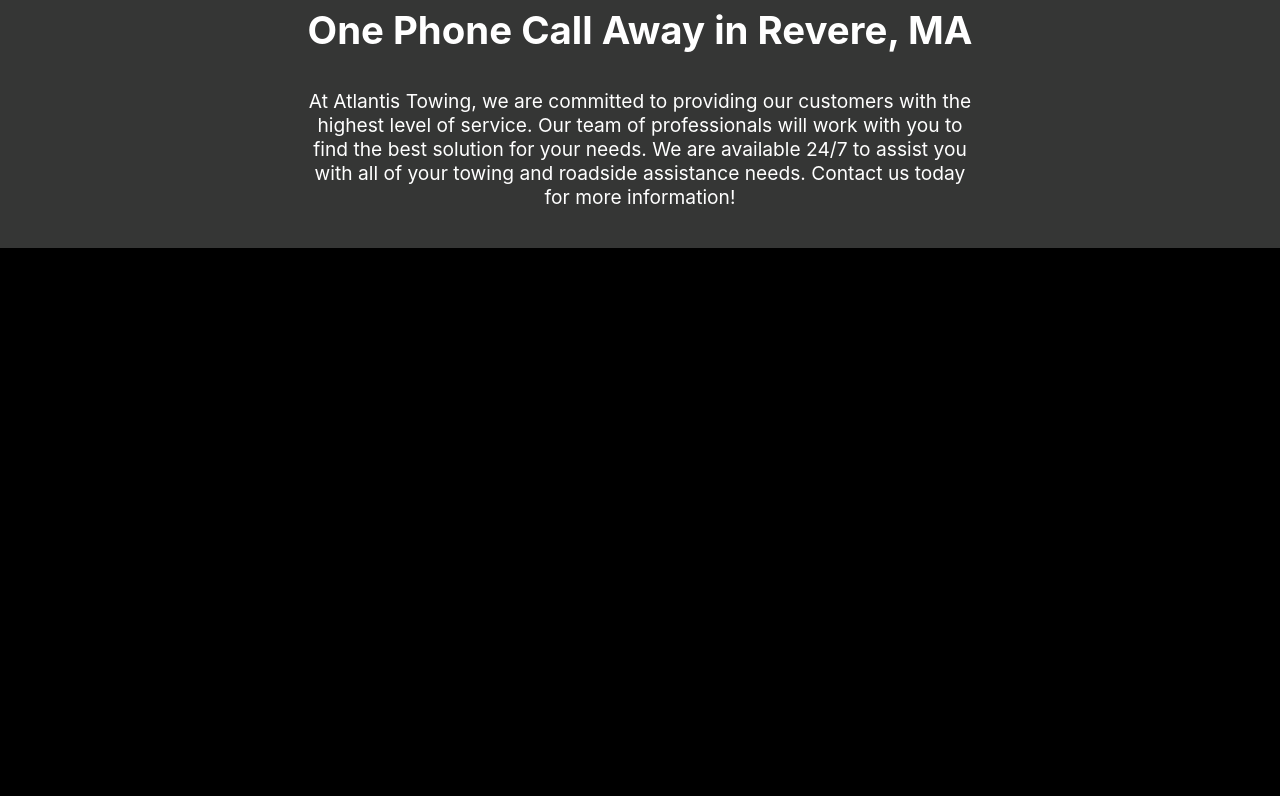
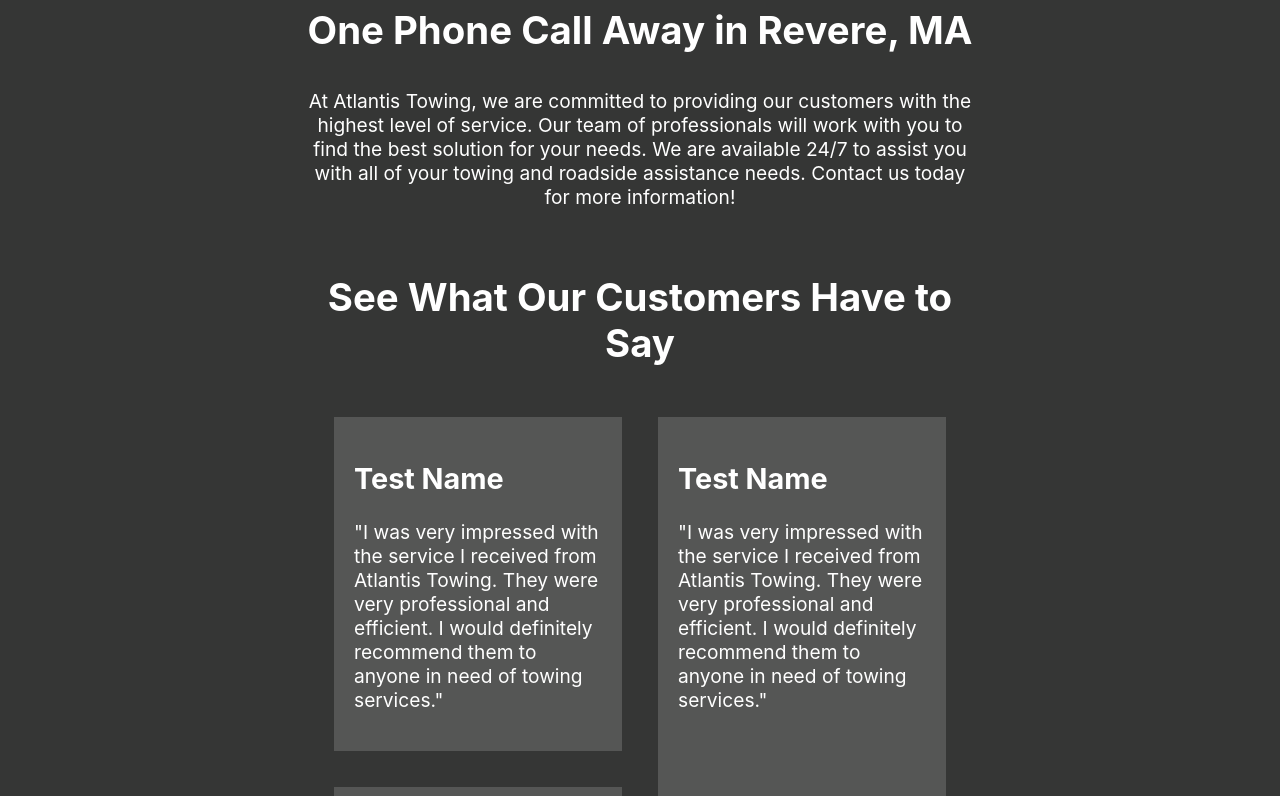
Before and after one commit to JFrongillo/atlantistowingma, a React (Create React App) app: page / in a window 1280 px wide. Shown: the part 2001-2797 px from the top of the page. Before the commit the page ends 2249 px from the top, so only its background shows below. Built offline with nearby package versions, Linux system fonts and the light colour scheme.

Commit message:
Reviews, changed about pic, footer

```diff
--- a/public/index.html
+++ b/public/index.html
@@ -7,7 +7,7 @@
     <meta name="theme-color" content="#000000" />
     <meta
       name="description"
-      content="Web site created using create-react-app"
+      content="A fast, efficient, and reliable towing service in Massachusetts. We offer 24/7 emergency towing, roadside assistance, and junk car removal. Call us today!"
     />
     <link rel="apple-touch-icon" href="%PUBLIC_URL%/logo192.png" />
     <!--
@@ -24,7 +24,7 @@
       work correctly both with client-side routing and a non-root public URL.
       Learn how to configure a non-root public URL by running `npm run build`.
     -->
-    <title>React App</title>
+    <title>Atlantis Towing MA</title>
   </head>
   <body>
     <noscript>You need to enable JavaScript to run this app.</noscript>
--- a/src/App.js
+++ b/src/App.js
@@ -3,6 +3,7 @@
 
 //Importing Header and **FUTURE** Footer Components
 import Header from './components/Header/Header';
+import Footer from './components/Footer/Footer';
 
 //Importing visable pages Pages
 import Main from './pages/main/Main';
@@ -22,6 +23,7 @@
                 <Route path="*" element={<NotFound/>} />
             </Routes>
         </div>
+        <Footer />
     </div>
   );
 }
--- /dev/null
+++ b/src/components/Footer/Footer.css
@@ -0,0 +1,34 @@
+.footer-container{
+    display: grid;
+    gap: 1rem;
+    grid-template-columns: 1fr 1fr 1fr 1fr 1fr;
+    grid-template-areas: ". tagline services contact . ";
+}
+
+.footer-container ul{
+    list-style: none;
+}
+
+.footer-container a{
+    color: white;
+    text-decoration: none;
+}
+
+.footer-container a:hover{
+    color: rgb(132, 136, 132);
+}
+
+.footer-tagline{
+    grid-area: tagline;
+    text-align: center;
+}
+
+.footer-services{
+    grid-area: services;
+    text-align: center;
+}
+
+.footer-contact{
+    grid-area: contact;
+    text-align: center;
+}
--- /dev/null
+++ b/src/components/Footer/Footer.js
@@ -0,0 +1,29 @@
+import "./Footer.css";
+export default function Footer() {
+    return(
+        <div class="footer-container">
+            <div class = "footer-tagline">
+                <h1>Atlanis Towing</h1>
+                <h2>We met by accident</h2>
+                <h3>Reliable towing for the New England area.</h3>
+            </div>
+            <div class = "footer-services">
+                <h1>Services</h1>
+                <ul>
+                    <li><a href = "#">Towing</a></li>
+                    <li><a href = "#">Storage</a></li>
+                    <li><a href = "#">Tire Changes</a></li>
+                    <li><a href = "#">Vehicle Repairs</a></li>
+                </ul>
+            </div>
+            <div class = "footer-contact">
+                <h1>Contact Us</h1>
+                <ul>
+                    <li>Phone: <a href = "tel:7814851800">781-485-1800</a></li>
+                    <li>Email: <a href = "mailto:towline@gmx.com">towline@gmx.com</a></li>
+                    <li>Address: <a href = "https://maps.app.goo.gl/xPYMUzgDzjmhjGSt9">851 Broadway, Revere, MA 02151</a></li>
+                </ul>
+            </div>
+        </div>
+    )
+}
--- a/src/index.css
+++ b/src/index.css
@@ -1,8 +1,4 @@
 :root{
-  --primary-red: #FF4433;
-  --primary-blue: #3B5998;
-  --primary-blue-faded: rgb(59, 89, 152, 0.5);
-  --border-shadow: solid rgba(155, 155, 155, 0.068) 2px;
   --text-extra-large: 3em;
   --text-large: 2em;
   --text-medium: 1.2em;
--- a/src/pages/main/Main.css
+++ b/src/pages/main/Main.css
@@ -97,7 +97,7 @@
 }
 
 .about-image{
-    background-image: url(./images/towtruck.jpg);
+    background-image: url(./images/towtruck2.jpg);
     background-size:contain;
     background-repeat: no-repeat;
     background-position: center;
@@ -270,4 +270,46 @@
         text-align:  center;
         padding: 10px 100px 10px;
     }
+
 }
+
+.reviews-container{
+    display: grid;
+    gap: 1rem;
+    grid-template-columns: 1fr 1fr 1fr 1fr;
+    grid-template-areas: ". shead shead ."
+                         ". r1 r2 ."
+                         ". r3 r2 ."
+                         ". r4 r4 .";
+}
+
+.review{
+    background-color: rgba(132, 136, 132, 0.4);
+    padding: 20px;
+    margin: 10px;
+}
+
+.review-head{
+    grid-area: shead;
+    text-align: center;
+}
+
+.r1{
+    grid-area: r1;
+    background-color: rgba(132, 136, 132, 0.4);
+}
+
+.r2{
+    grid-area: r2;
+    background-color: rgba(132, 136, 132, 0.4);
+}
+
+.r3{
+    grid-area: r3;
+    background-color: rgba(132, 136, 132, 0.4);
+}
+
+.r4{
+    grid-area: r4;
+    background-color: rgba(132, 136, 132, 0.4);
+}
--- a/src/pages/main/Main.js
+++ b/src/pages/main/Main.js
@@ -57,13 +57,35 @@
                     </div>
                 </div>
             </div>
-            <div class="guarantee-container">
+            <div class="guarantee-container" id = "testimonials">
                 <div class="guarantee-text">
                     <h1>Professional Roadside Assistance Services Is One Phone Call Away in Revere, MA</h1>
                     <p>At Atlantis Towing, we are committed to providing our customers with the highest level of service. Our team of professionals will work with you to find the best solution for your needs. We are available 24/7 to assist you with all of your towing and roadside assistance needs. Contact us today for more information!</p>
                 </div>
                 <div class = "reviews-container">
-
+                    <div class = "review-head">
+                        <h1>See What Our Customers Have to Say</h1>
+                    </div>
+                    <div class = "review r1">
+                        <h2>Test Name</h2>
+                        <div class = "five-star"/>
+                        <p>"I was very impressed with the service I received from Atlantis Towing. They were very professional and efficient. I would definitely recommend them to anyone in need of towing services."</p>
+                    </div>
+                    <div class = "review r2">
+                        <h2>Test Name</h2>
+                        <div class = "five-star"/>
+                        <p>"I was very impressed with the service I received from Atlantis Towing. They were very professional and efficient. I would definitely recommend them to anyone in need of towing services."</p>
+                    </div>
+                    <div class = "review r3">
+                        <h2>Test Name</h2>
+                        <div class = "five-star"/>
+                        <p>"I was very impressed with the service I received from Atlantis Towing. They were very professional and efficient. I would definitely recommend them to anyone in need of towing services."</p>
+                    </div>
+                    <div class = "review r4">
+                        <h2>Test Name</h2>
+                        <div class = "five-star"/>
+                        <p>"I was very impressed with the service I received from Atlantis Towing. They were very professional and efficient. I would definitely recommend them to anyone in need of towing services."</p>
+                    </div>
                 </div>
             </div>
         </div>
```
Also changed, not shown: src/pages/main/images/towtruck2.jpg (added).
